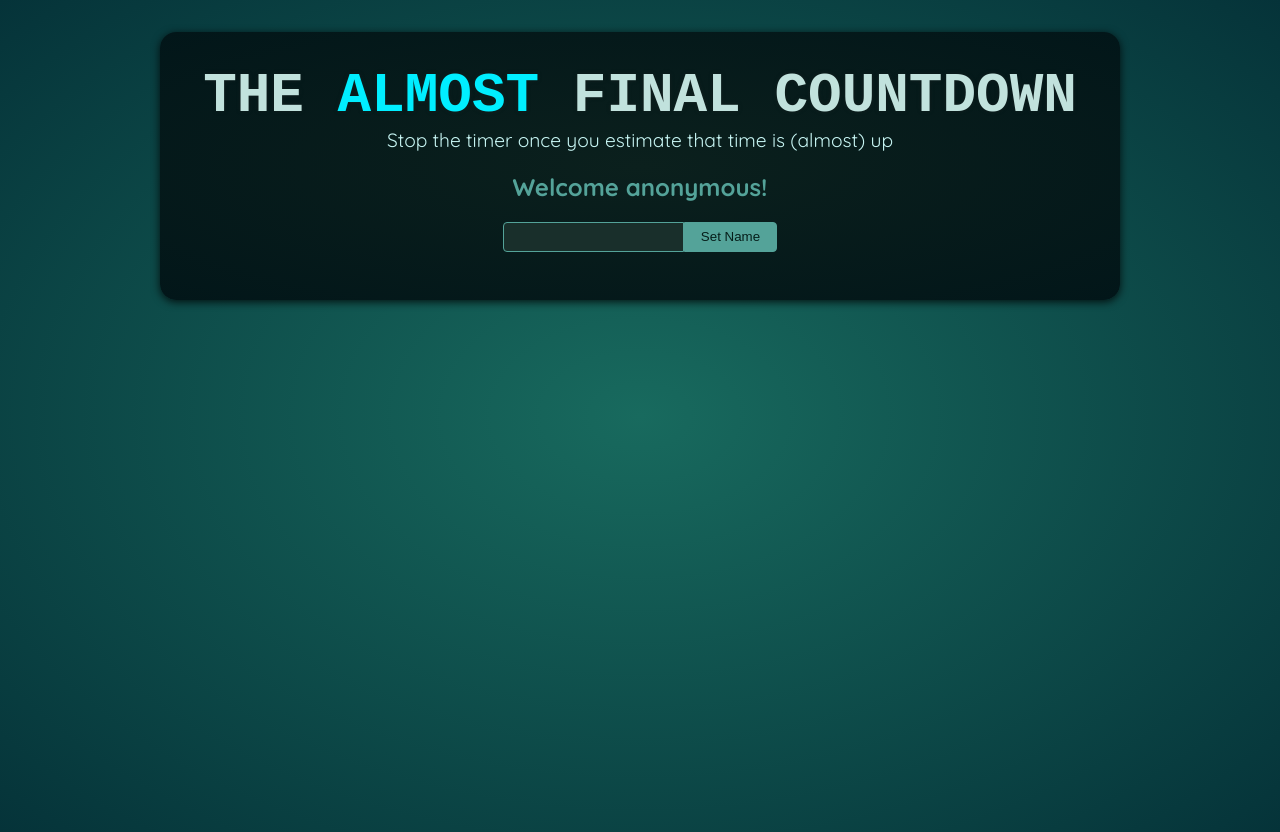
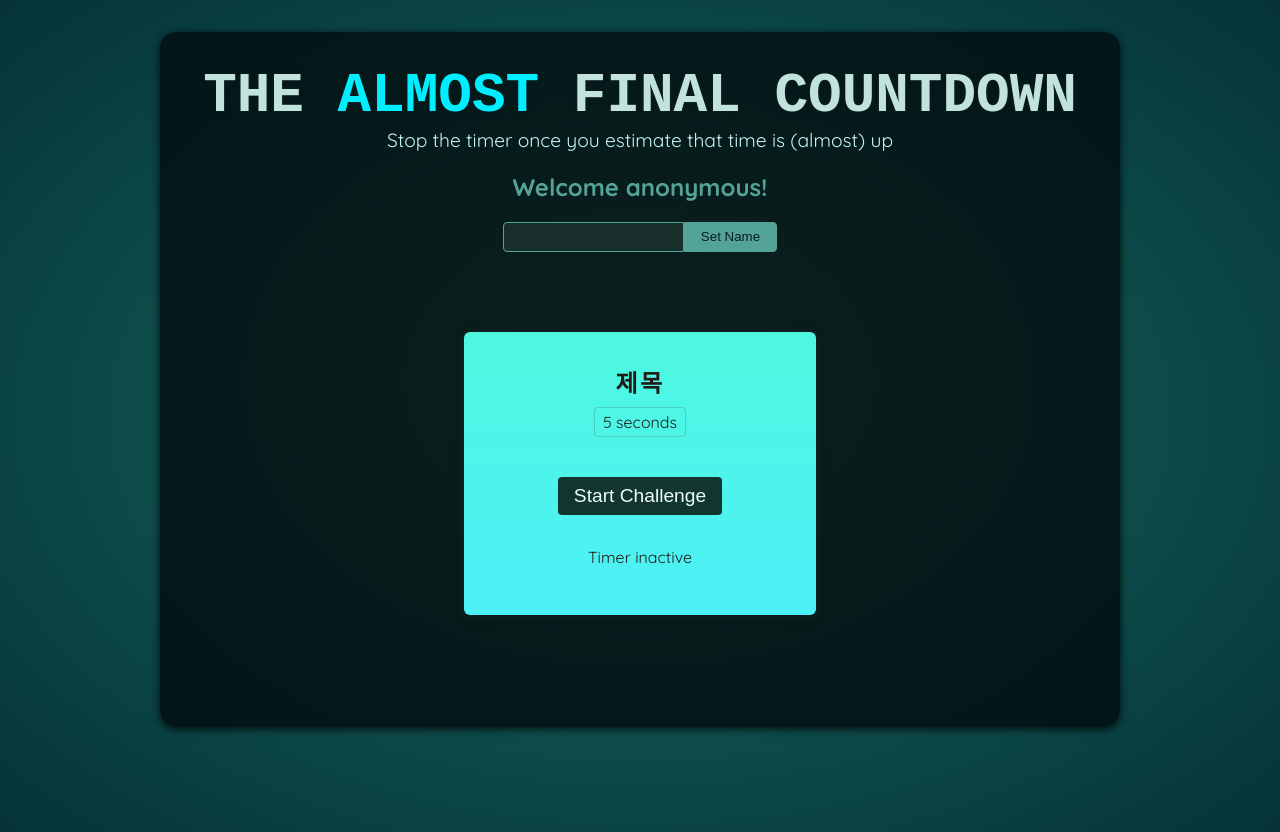
Before and after one commit to rlaban12/teacher-react-study202508, a React (Vite) app: page / in a window 1280 px wide. Built offline with nearby package versions, Linux system fonts and the light colour scheme; a web font is replaced by a local one.

Commit message:
6장 복습예제. 3-타이머 챌린지 컴포넌트 생성

```diff
--- a/src/App.jsx
+++ b/src/App.jsx
@@ -1,12 +1,16 @@
 import React from 'react';
 import './App.css';
 import Player from './components/TimerGame/Player.jsx';
+import TimerChallenge from './components/TimerGame/TimerChallenge.jsx';
 
 const App = () => {
 
   return (
     <>
       <Player />
+      <div id="challenges">
+        <TimerChallenge />
+      </div>
     </>
   );
 };
--- /dev/null
+++ b/src/components/TimerGame/TimerChallenge.jsx
@@ -0,0 +1,20 @@
+import React from 'react';
+
+const TimerChallenge = () => {
+  return (
+    <section className='challenge'>
+      <h2>제목</h2>
+      <p className='challenge-time'>
+        5 seconds
+      </p>
+      <p>
+        <button>Start Challenge</button>
+      </p>
+      <p>
+        Timer inactive
+      </p>
+    </section>
+  );
+};
+
+export default TimerChallenge;
```
